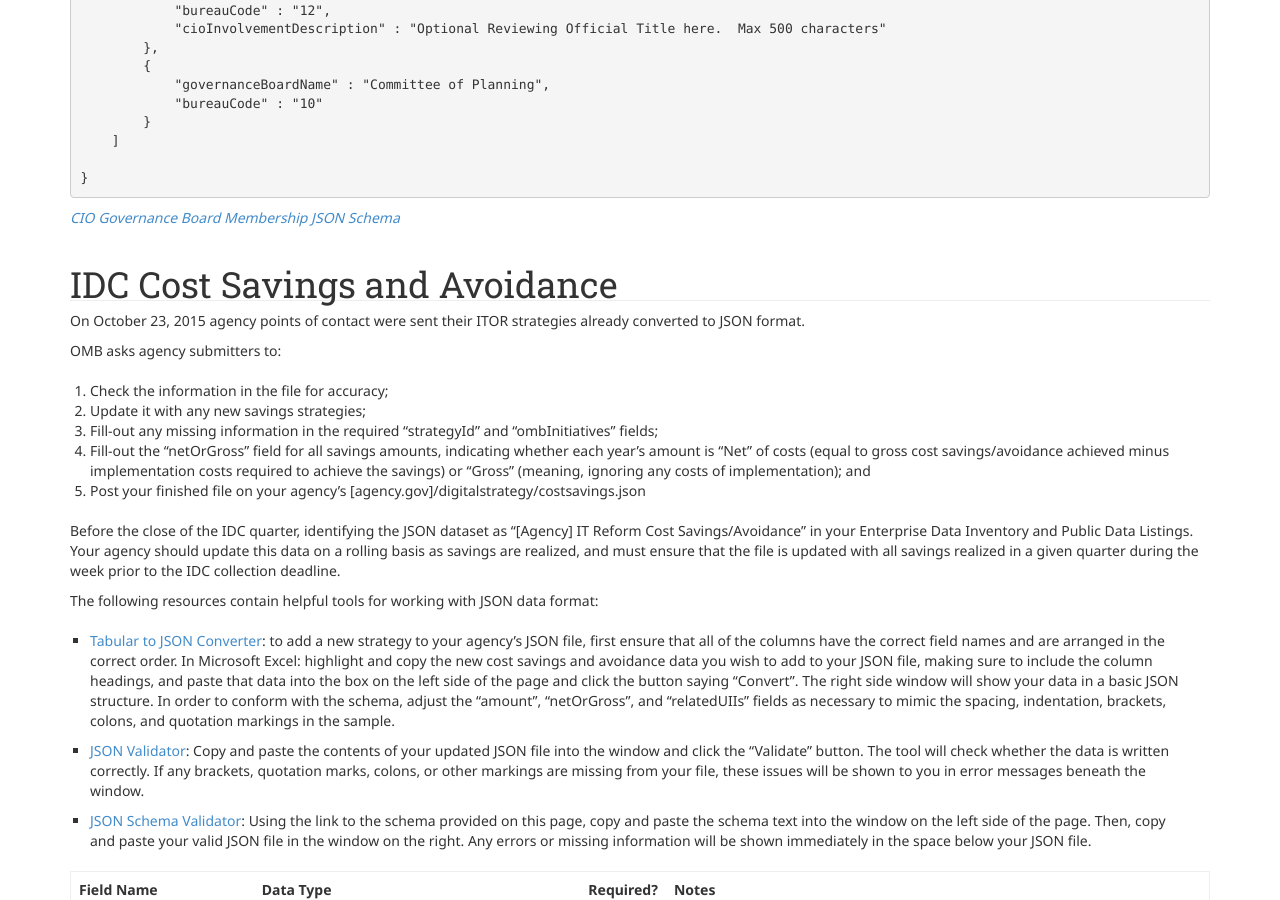
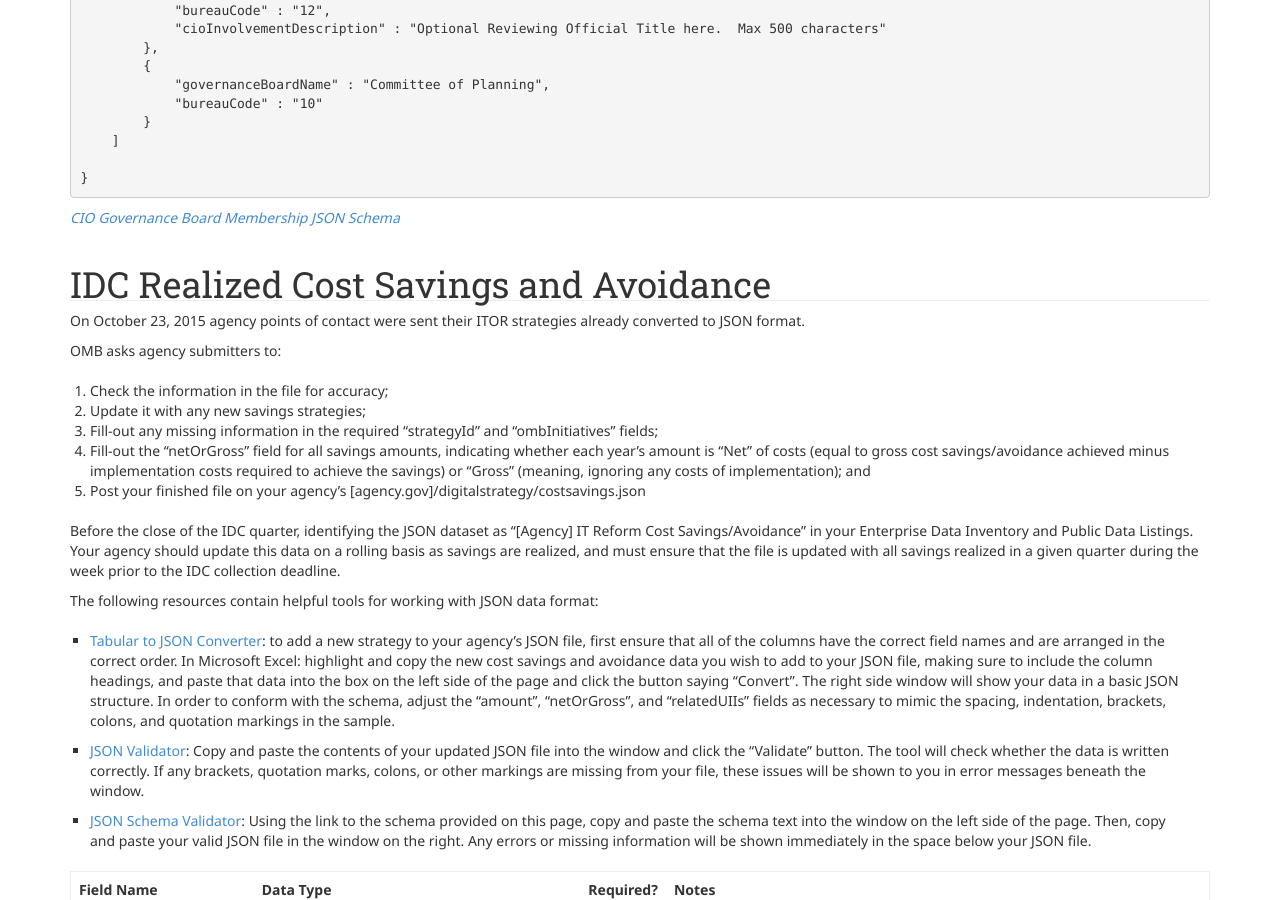
Before and after one commit to WhiteHouse/fitara, a Jekyll site: the page built from schema.md, in a window 1280 px wide and 900 px high, scrolled down 2113 px. Built offline with Jekyll 4.4.1, drawn with Linux system fonts in a browser that asks for light colours.

Commit message:
added "Realized" per IDC

```diff
--- a/schema.md
+++ b/schema.md
@@ -105,7 +105,7 @@ Field Name                            | Data Type                       | Requir
 
 *[CIO Governance Board Membership JSON Schema](https://management.cio.gov/schemaexamples/governanceBoardSchema.json)*
 
-## IDC Cost Savings and Avoidance
+## IDC Realized Cost Savings and Avoidance
 
 On October 23, 2015 agency points of contact were sent their ITOR strategies already converted to JSON format.
 
```
